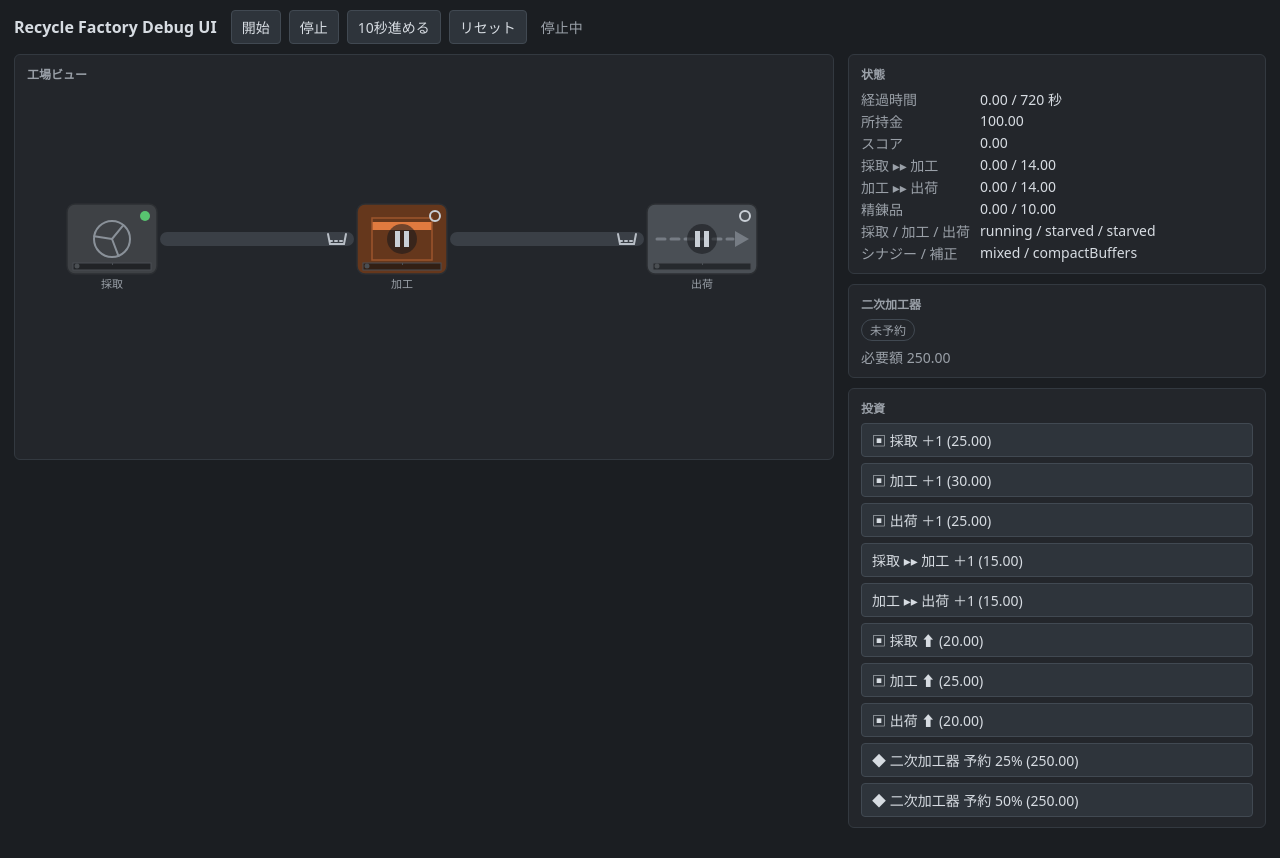
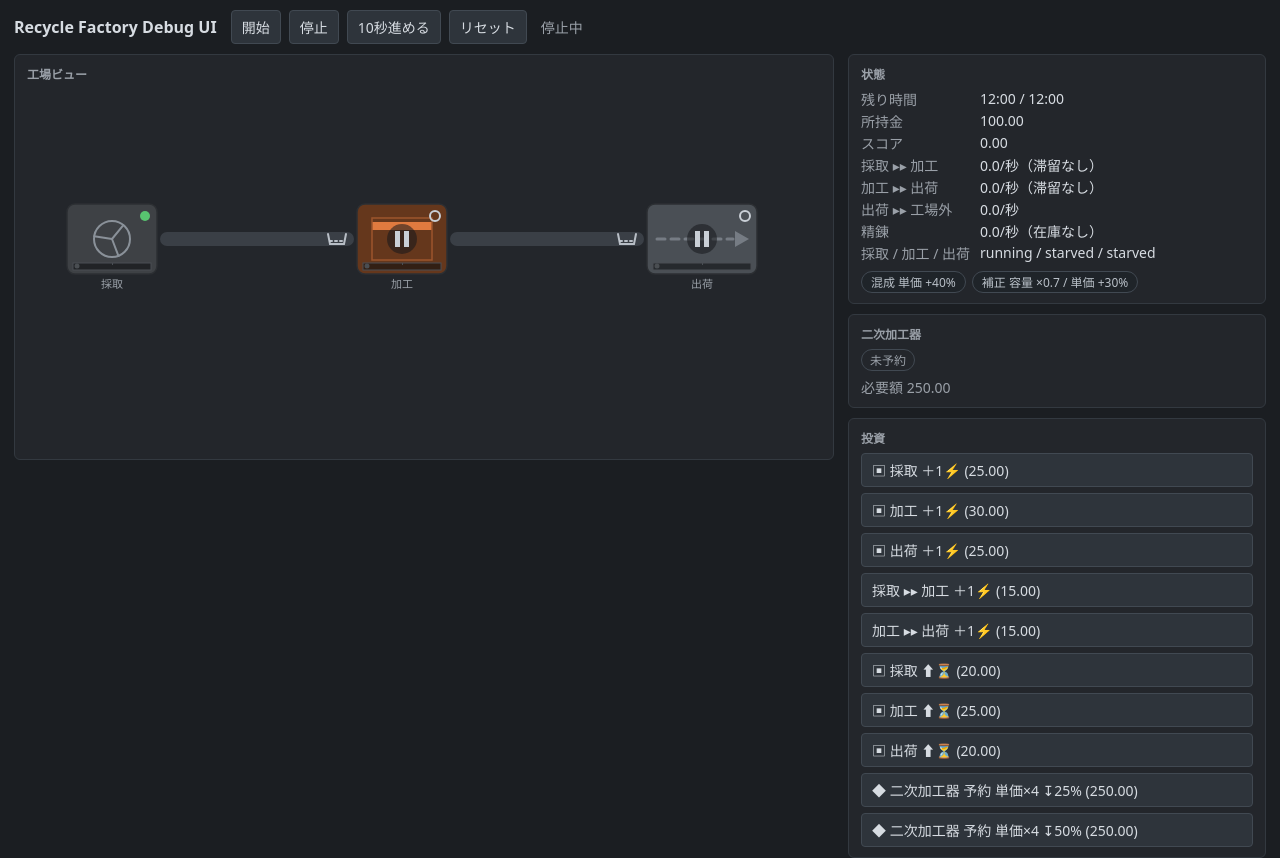
Before and after one commit to tenagazaru0527/recycle-factory, a website: page index.html in a window 1280 px wide. Before the commit the page ends 828 px from the top, so only its background shows below. Drawn offline with Linux system fonts and the light colour scheme.

Commit message:
#49 Show what each investment does and surface the run conditions (#50)
- investment buttons carry an effect mark: new is immediate, upgrade ramps up,
  the secondary reservation shows its price multiplier and withholding rate
- synergy and round modifier are shown as effects instead of internal names
- remaining run time replaces elapsed time as the primary clock
- status rows lead with flow per second; inventory follows as backlog, and an
  empty buffer reads as 滞留なし rather than 0.00
- insufficient funds and the secondary reservation errors are shown in Japanese
  with rounded amounts (game-core messages untouched)

Co-authored-by: Claude Opus 5 <noreply@anthropic.com>

```diff
--- a/debug-ui.css
+++ b/debug-ui.css
@@ -214,3 +214,21 @@ button:hover { background: #39414a; }
 }
 
 #notice[hidden] { display: none; }
+
+/* ラン条件（シナジー・周回補正）は内部名でなく効果をバッジで出す */
+#conditions {
+  display: flex;
+  flex-wrap: wrap;
+  gap: 6px;
+  margin-top: 8px;
+}
+
+.condition-badge {
+  border: 1px solid #414952;
+  border-radius: 999px;
+  padding: 1px 9px;
+  font-size: 12px;
+  color: #b9c0c8;
+  background: #1f2429;
+  white-space: nowrap;
+}
--- a/debug-ui.js
+++ b/debug-ui.js
@@ -5,6 +5,7 @@ const stateElement = document.querySelector('#state');
 const investmentsElement = document.querySelector('#investments');
 const messageElement = document.querySelector('#message');
 const secondaryElement = document.querySelector('#secondary');
+const conditionsElement = document.querySelector('#conditions');
 const noticeElement = document.querySelector('#notice');
 let game = core.createGame();
 window.debugGame = game; // renderer.js draws this game as a pure projection
@@ -42,13 +43,31 @@ function stopRun(message = '停止中') {
   showMessage(message);
 }
 
+// game-core のエラーは英語かつ生の数値なので、UI側で日本語と丸めた金額に置き換える。
+// （game-core を変更しないため、メッセージ本文には手を入れていない）
+const ERROR_MESSAGES = {
+  'Secondary processor is already purchased': '二次加工器は購入済みです',
+  'Secondary processor is already reserved': '二次加工器はすでに予約中です',
+  'Secondary processor is not reserved': '二次加工器は予約されていません',
+};
+
+function describeError(error, cost) {
+  if (/^Insufficient money/.test(error.message)) {
+    return cost === undefined
+      ? `所持金が足りません（所持 ${format(game.state.money)}）`
+      : `所持金が足りません（必要 ${format(cost)} / 所持 ${format(game.state.money)}）`;
+  }
+  return ERROR_MESSAGES[error.message] ?? error.message;
+}
+
 function purchase(action, slot) {
+  const cost = action === 'new' ? core.calculateNewCost(game, slot) : core.calculateUpgradeCost(game, slot);
   try {
     if (action === 'new') core.buyNew(game, slot);
     else core.buyUpgrade(game, slot);
     showMessage('購入しました');
   } catch (error) {
-    showMessage(error.message);
+    showMessage(describeError(error, cost));
   }
   render();
 }
@@ -58,7 +77,7 @@ function reserveSecondary(rate) {
     core.reserveSecondaryProcessor(game, rate);
     showMessage(`予約しました（天引き${rate * 100}%）`);
   } catch (error) {
-    showMessage(error.message);
+    showMessage(describeError(error));
   }
   render();
 }
@@ -68,7 +87,7 @@ function cancelReservation() {
     core.cancelSecondaryReservation(game);
     showMessage('予約を解除しました');
   } catch (error) {
-    showMessage(error.message);
+    showMessage(describeError(error));
   }
   render();
 }
@@ -86,15 +105,24 @@ const SLOT_GLYPHS = {
   bufferB: { icon: '加工 ▸▸ 出荷', where: '加工と出荷のあいだの搬送路' },
 };
 
+/*
+ * 投資の「効果」を示す記号。何を買うべきかは示さない（docs/design.md §4 A-6）。
+ * ⚡ = 効果が即座に出る（新設）、⏳ = 効果が立ち上がるまで時間がかかる（強化）。
+ */
+const EFFECT_MARKS = { new: '⚡', upgrade: '⏳' };
+
 function investmentButton(action, slot, cost) {
   const glyph = SLOT_GLYPHS[slot];
   const mark = action === 'new' ? '＋1' : '⬆';
   const button = document.createElement('button');
   button.type = 'button';
-  button.textContent = `${glyph.icon} ${mark} (${format(cost)})`;
+  button.textContent = `${glyph.icon} ${mark}${EFFECT_MARKS[action]} (${format(cost)})`;
   button.title = action === 'new'
-    ? `${glyph.where}を1つ増やす（コスト ${format(cost)}）`
-    : `${glyph.where}の能力を強化する（コスト ${format(cost)}）`;
+    ? `${glyph.where}を1つ増やす。⚡処理量がすぐに増える（コスト ${format(cost)}）`
+    // 立ち上がり時間は game-core の実効値（シナジー・補正で変わる）を UI で再計算せず、
+    // 「時間がかかる」ことだけを伝える。装置上の充填ゲージ（A-4）が進行を示す。
+    : `${glyph.where}の能力を+${Math.round(game.config.upgradeRateBonus * 100)}%強化する。`
+      + `⏳効果は徐々に立ち上がる（コスト ${format(cost)}）`;
   button.addEventListener('click', () => purchase(action, slot));
   return button;
 }
@@ -112,8 +140,10 @@ function renderInvestments() {
     game.config.secondaryProcessorReserveRates.forEach((rate) => {
       const button = document.createElement('button');
       button.type = 'button';
-      button.textContent = `◆ 二次加工器 予約 ${rate * 100}% (${format(game.config.secondaryProcessorCost)})`;
-      button.title = `出荷収入の${rate * 100}%を積み立てて二次加工器を購入する（必要額 ${format(game.config.secondaryProcessorCost)}）`;
+      button.textContent = `◆ 二次加工器 予約 単価×${game.config.secondaryProcessorPriceMultiplier} ↧${rate * 100}% (${format(game.config.secondaryProcessorCost)})`;
+      button.title = `出荷収入の${rate * 100}%を積み立てて二次加工器を購入する。`
+        + `精錬品の単価は${game.config.secondaryProcessorPriceMultiplier}倍になるが、`
+        + `積立中は収入の${rate * 100}%が天引きされる（必要額 ${format(game.config.secondaryProcessorCost)}）`;
       button.addEventListener('click', () => reserveSecondary(rate));
       investmentsElement.append(button);
     });
@@ -195,19 +225,75 @@ function renderSecondary() {
   previousPurchased = secondary.purchased;
 }
 
+function formatClock(milliseconds) {
+  const total = Math.max(0, Math.round(milliseconds / 1000));
+  const minutes = Math.floor(total / 60);
+  return `${minutes}:${String(total % 60).padStart(2, '0')}`;
+}
+
+function formatFlow(perSecond) {
+  return `${(Math.round(perSecond * 10) / 10).toFixed(1)}/秒`;
+}
+
+// 滞留・在庫は「0.00」ではなく「なし」と出す。0という数字だけだと詰まりの有無が読めない。
+function formatBacklog(amount, capacity, noun = '滞留') {
+  return amount < 0.05
+    ? `${noun}なし`
+    : `${noun} ${format(amount)} / ${format(capacity)}`;
+}
+
+// シナジーと周回補正が「何を有利にしているか」を、内部名ではなく効果で示す。
+function synergyEffect() {
+  const { config } = game;
+  if (game.state.synergy === 'unified') {
+    return `統一 新設 −${Math.round(config.unifiedNewCostDiscount * 100)}% / 立上り ×${config.unifiedRampDurationMultiplier}`;
+  }
+  if (game.state.synergy === 'mixed') {
+    return `混成 単価 +${Math.round(config.mixedUnitPriceBonus * 100)}%`;
+  }
+  return '混在 効果なし';
+}
+
+function modifierEffect() {
+  const { config } = game;
+  const effects = {
+    fastRamp: `補正 立上り ×${config.fastRampDurationMultiplier}`,
+    compactBuffers: `補正 容量 ×${config.compactBufferCapacityMultiplier} / 単価 +${Math.round(config.compactBufferUnitPriceBonus * 100)}%`,
+    gentleNewCosts: `補正 新設の値上がり ${config.newCostGrowth} → ${config.gentleNewCostGrowth}`,
+  };
+  return effects[game.state.roundModifier] ?? '補正なし';
+}
+
+// 現在のラン条件（シナジー・周回補正）をバッジで示す。内部名ではなく効果を出す。
+function renderConditions() {
+  const badges = [
+    { text: synergyEffect(), title: '工程の系統が揃っているか（統一）／すべて異なるか（混成）で変わる効果' },
+    { text: modifierEffect(), title: 'このランに抽選された周回補正の効果' },
+  ].map(({ text, title }) => {
+    const badge = document.createElement('span');
+    badge.className = 'condition-badge';
+    badge.textContent = text;
+    badge.title = title;
+    return badge;
+  });
+  conditionsElement.replaceChildren(...badges);
+}
+
 function render() {
   const { state } = game;
+  const remainingMs = game.config.runDurationMs - state.elapsedMs;
   const rows = [
-    ['経過時間', `${format(state.elapsedMs / 1000)} / ${game.config.runDurationMs / 1000} 秒`],
+    // 残り時間を主表示にする（強化の回収可能性を判断する材料）
+    ['残り時間', `${formatClock(remainingMs)} / ${formatClock(game.config.runDurationMs)}`],
     ['所持金', format(state.money)],
     ['スコア', format(state.score)],
-    // 内部名（bufferA / bufferB）は出さず、搬送路の位置で示す
-    ['採取 ▸▸ 加工', `${format(state.buffers.A)} / ${format(state.capacities.A)}`],
-    ['加工 ▸▸ 出荷', `${format(state.buffers.B)} / ${format(state.capacities.B)}`],
-    ['精錬品', `${format(state.secondaryProcessor.refinedProducts)} / ${format(state.secondaryProcessor.refinedCapacity)}`],
+    // 主表示は流量（個/秒）。在庫は補助として括弧で示す
+    ['採取 ▸▸ 加工', `${formatFlow(state.throughput.collection)}（${formatBacklog(state.buffers.A, state.capacities.A)}）`],
+    ['加工 ▸▸ 出荷', `${formatFlow(state.throughput.processing)}（${formatBacklog(state.buffers.B, state.capacities.B)}）`],
+    ['出荷 ▸▸ 工場外', formatFlow(state.throughput.shipping)],
+    ['精錬', `${formatFlow(state.throughput.secondary)}（${formatBacklog(state.secondaryProcessor.refinedProducts, state.secondaryProcessor.refinedCapacity, '在庫')}）`],
     // 二次加工器の積立は「二次加工器」パネルへ移設（テキスト1行に埋もれさせない）
     ['採取 / 加工 / 出荷', `${state.statuses.collection} / ${state.statuses.processing} / ${state.statuses.shipping}`],
-    ['シナジー / 補正', `${state.synergy} / ${state.roundModifier}`],
   ];
   stateElement.replaceChildren(...rows.flatMap(([label, value]) => {
     const term = document.createElement('dt');
@@ -216,6 +302,7 @@ function render() {
     description.textContent = value;
     return [term, description];
   }));
+  renderConditions();
   renderSecondary();
   renderInvestments();
 }
--- a/index.html
+++ b/index.html
@@ -25,6 +25,7 @@
       <section class="panel panel-status">
         <h2>状態</h2>
         <dl id="state"></dl>
+        <div id="conditions"></div>
       </section>
       <section class="panel panel-secondary">
         <h2>二次加工器</h2>
```
